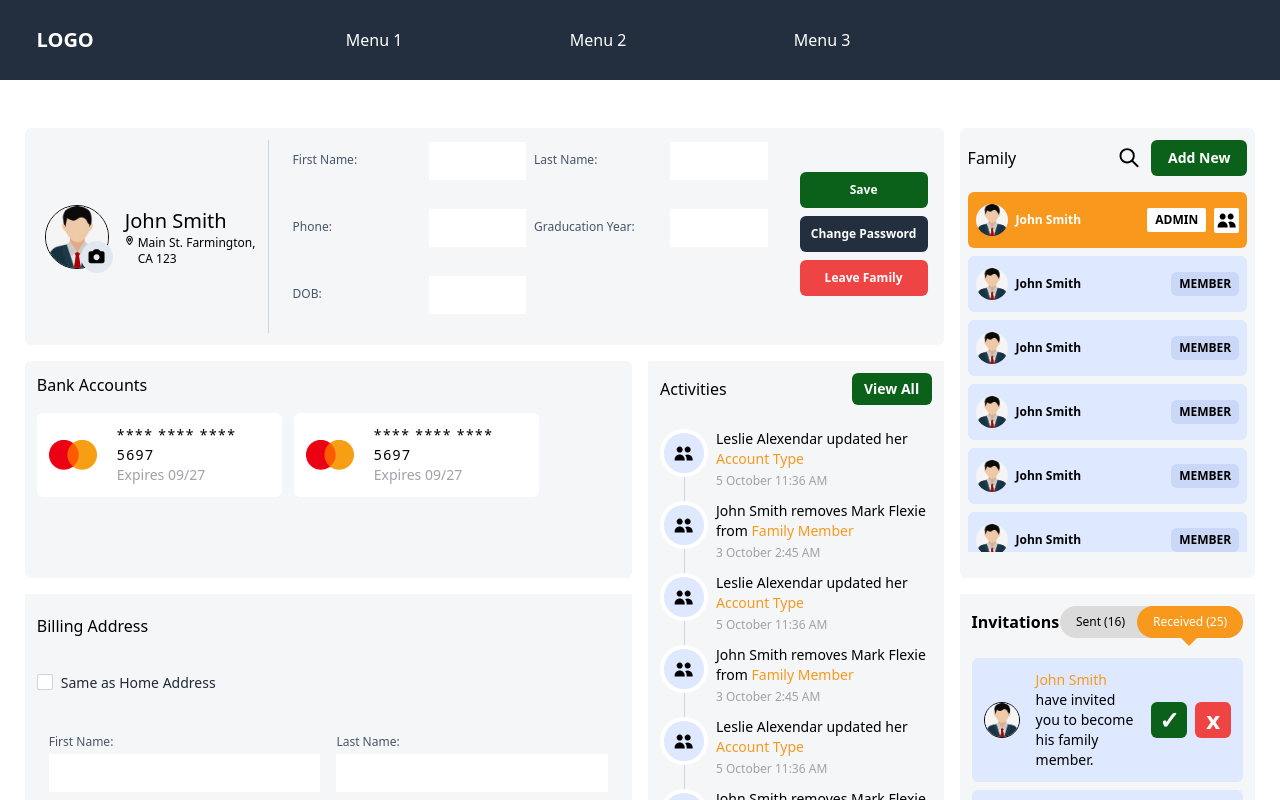
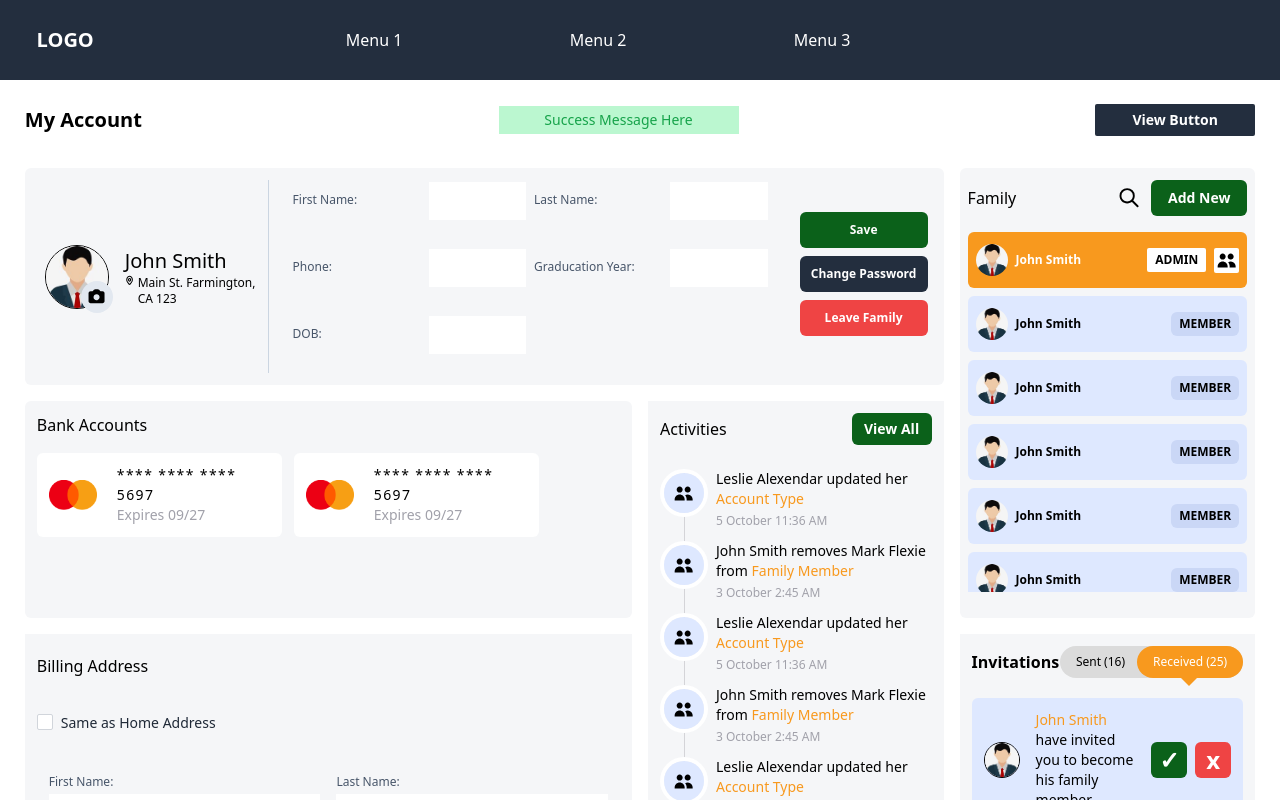
Before and after one commit to Ellipticamit/dashboard, a React (Create React App) app: page / in a window 1280 px wide. Shown: the top 800 px of the page. Built offline with nearby package versions, Linux system fonts and the light colour scheme.

Commit message:
Header Section added for Desktop

```diff
--- a/src/App.js
+++ b/src/App.js
@@ -8,12 +8,22 @@ import UserDetails from './ui/UserDetails';
 import Invitations from './ui/Invitations';
 
 import { memberData, inputData, activityData } from './utils/const';
+import Button from './components/Button';
 
 function App() {
   return (
     <Layout>
       <MobileUI />
-      <div className='hidden md:flex py-12 px-3 container'>
+      <div className='hidden md:flex pt-6 pb-10 px-3 container flex-col'>
+        <div className='hidden lg:flex items-center justify-between mb-8'>
+          <h1 className='font-semibold text-xl'>My Account</h1>
+          <div className='bg-green-200 text-green-600 p-1 w-60 text-sm text-center'>
+            <h6>Success Message Here</h6>
+          </div>
+          <div className='w-40 h-8'>
+            <Button text='View Button' classes='rounded-sm' />
+          </div>
+        </div>
         <div className='w-full grid grid-cols-6 grid-rows-3 gap-3 md:grid-cols-12 md:grid-rows-3 lg:grid-rows-4 lg:gap-4'>
           <div className='col-span-7 rounded-md h-full lg:col-span-9 lg:order-1 lg:row-span-1'>
             <UserDetails data={inputData} />
--- a/src/hooks/useDropdown.js
+++ b/src/hooks/useDropdown.js
@@ -17,7 +17,7 @@ const useDropdown = () => {
         node.removeEventListener('mouseout', handleMouseOut);
       };
     }
-  }, [ref.current]);
+  }, [ref]);
 
   return [ref, value];
 };
```
